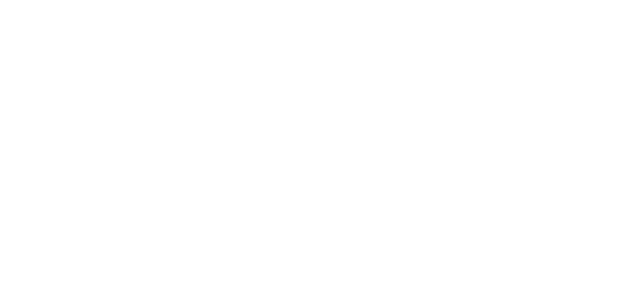
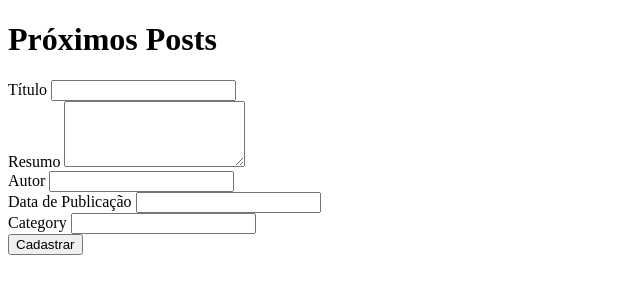
Before and after one commit to JuliaFee/2tds2-projects, a plain HTML site: page pages/posts.html in a window 1280 px wide. Shown: the whole page, without its empty margins (0-640 px from the left). Drawn offline with Linux system fonts and the light colour scheme.

Commit message:
feat: create posts form

```diff
--- a/pages/posts.html
+++ b/pages/posts.html
@@ -8,6 +8,33 @@
     <title>Posts</title>
 </head>
 <body>
+    <main>
+        <h1>Próximos Posts</h1>
+        <div id="postForm">
+            <div>
+            <label for="title">Título</label>
+            <input type="text" id="title" name="title" required>
+
+        </div>
+        <div>
+            <label for="resume">Resumo</label>
+            <textarea type="text" id="resume" name="resume" rows="4" required></textarea>
+        </div>
+        <div>
+            <label for="autor">Autor</label>
+            <input type="text" id="autor" name="autor" required>
+        </div>
+        <div>
+            <label for="date">Data de Publicação</label>
+            <input type="text" id="date" name="date" required>
+        </div>
+        <div>
+            <label for="category">Category</label>
+            <input type="text" id="category" name="category" required>
+        </div>
+        <button>Cadastrar</button>
+        </div>
+    </main>
 
 </body>
 </html>
```
